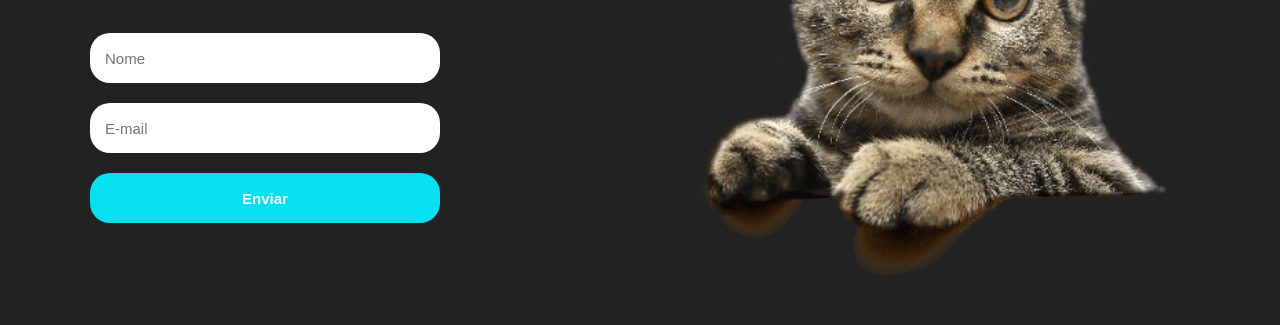
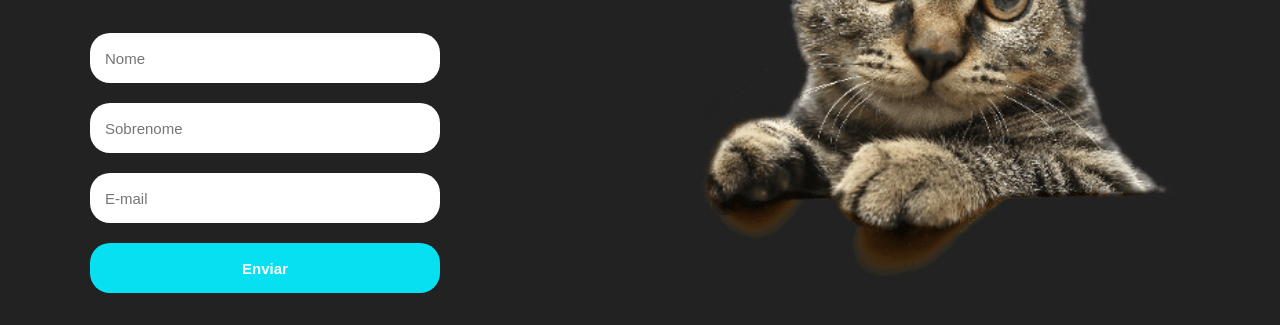
Before and after one commit to Mitiko20/dw1a3, a plain HTML site: page Atividades/A4/index.html in a window 1280 px wide. Shown: the part 475-800 px from the top of the page. Drawn offline with nearby package versions, Linux system fonts and the light colour scheme.

Commit message:
Add new input

```diff
--- a/Atividades/A4/index.html
+++ b/Atividades/A4/index.html
@@ -44,6 +44,7 @@
 
             <form target="_blank" method="POST">
                 <input type="text" placeholder="Nome">
+                <input type="text" placeholder="Sobrenome">
                 <input type="text" placeholder="E-mail">
                 <input type="submit" value="Enviar" onclick="alert('Obrigado pela inscrição!')">
             </form>
```
